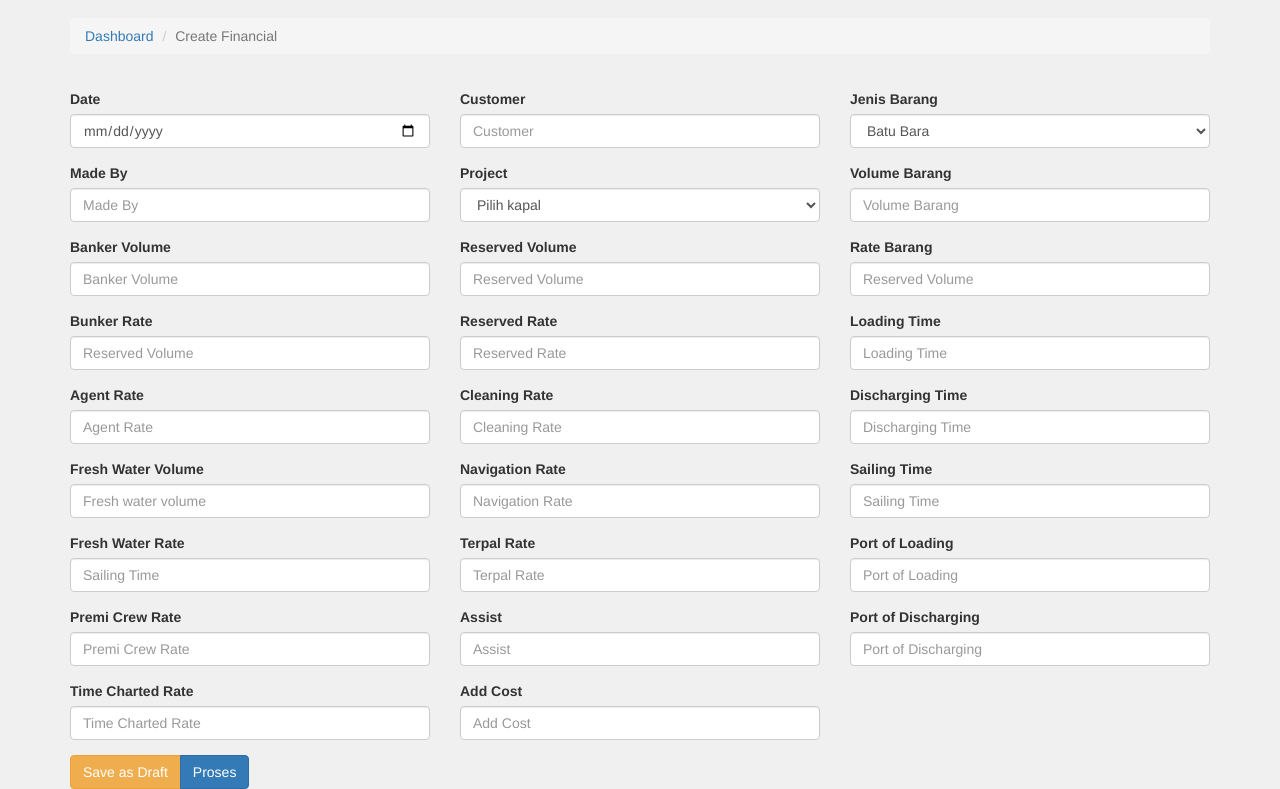
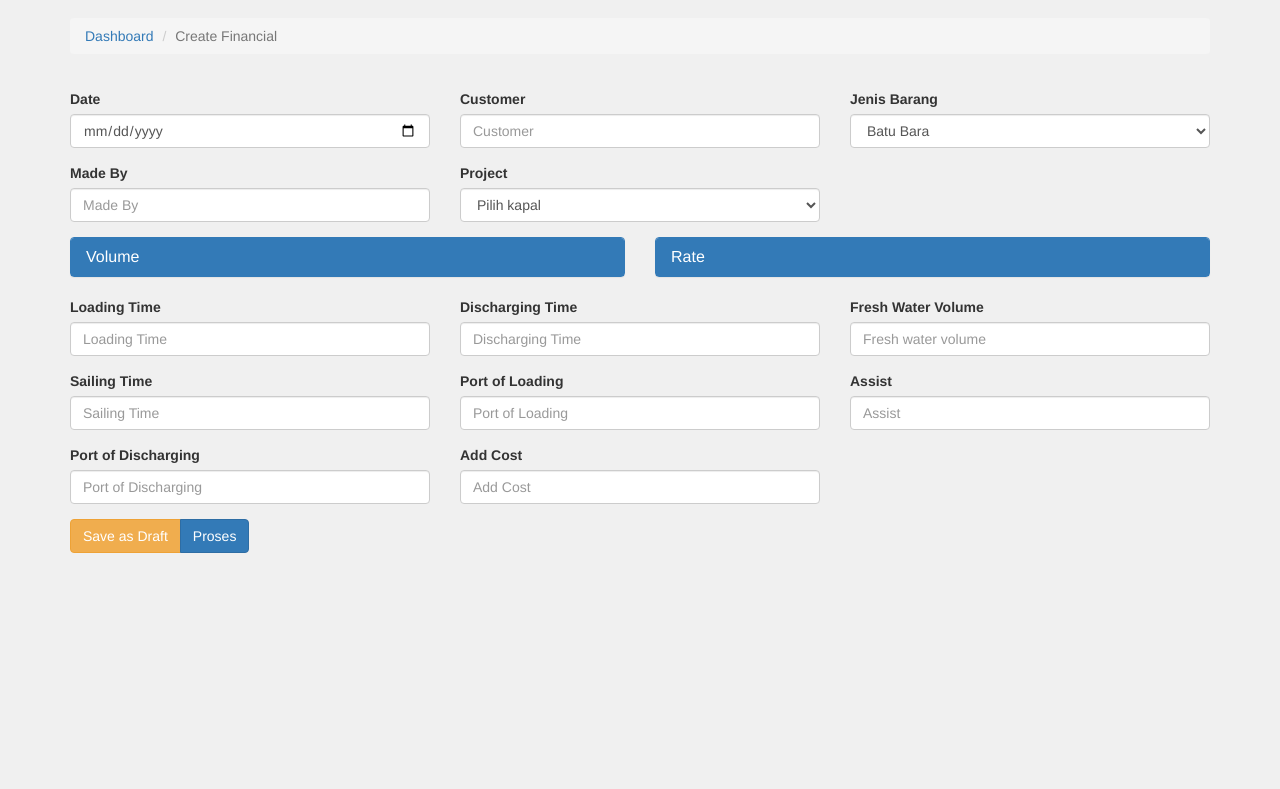
Before and after one commit to ganfadhil/jayamustika, a plain HTML site: page createfinancial.html in a window 1280 px wide. Shown: the part 54-843 px from the top of the page. After the commit the page ends 800 px from the top, so only its background shows below. Drawn offline with Linux system fonts and the light colour scheme.

Commit message:
memindah field ke accordion

```diff
--- a/createfinancial.html
+++ b/createfinancial.html
@@ -133,58 +133,91 @@
               </select>
             </div>
           </div>
-          <div class="col-lg-4 col-md-4 col-sm-6 col-xs-12">
+          <div class="col-lg-6 col-md-6 col-sm-6 col-xs-12">
+            <div class="panel-group" id="myaccordian">
+              <div class="panel panel-primary">
+                <div class="panel-heading">
+                  <h3 class="panel-title" data-target="#panel-1" data-toggle="collapse">Volume</h3>
+                </div>
+                <div class="panel-collapse collapse" id="panel-1">
+                  <div class="panel-body">
                     <div class="form-group">
                       <label for="volumeBarang">Volume Barang</label>
                       <input type="number" class="form-control" id="volumeBarang" placeholder="Volume Barang" required="required"/>
-            </div>
-          </div>
-          <div class="col-lg-4 col-md-4 col-sm-6 col-xs-12">
-            <div class="form-group">
+                    </div><div class="form-group">
                       <label for="bankerVolume">Banker Volume</label>
                       <input type="number" class="form-control" id="bankerVolume" placeholder="Banker Volume" required="required"/>
                     </div>
-          </div>
-          <div class="col-lg-4 col-md-4 col-sm-6 col-xs-12">
                     <div class="form-group">
                       <label for="reservedVolume">Reserved Volume</label>
                       <input type="number" class="form-control" id="reservedVolume" placeholder="Reserved Volume" required="required"/>
                     </div>
+                    <div class="form-group">
+                      <label for="freshWaterVolume">Fresh Water Volume</label>
+                      <input type="number" class="form-control" id="freshWaterVolume" placeholder="Fresh water volume" required="required"/>
                     </div>
-          <div class="col-lg-4 col-md-4 col-sm-6 col-xs-12">
+                  </div>
+                </div>
+              </div>
+            </div>
+          </div>
+          <div class="col-lg-6 col-md-6 col-sm-6 col-xs-12">
+            <div class="panel-group" id="myaccordian">
+              <div class="panel panel-primary">
+                <div class="panel-heading">
+                  <h3 class="panel-title" data-target="#panel-2" data-toggle="collapse">Rate</h3>
+                </div>
+                <div class="panel-collapse collapse" id="panel-2">
+                  <div class="panel-body">
                     <div class="form-group">
                       <label for="rateBarang">Rate Barang</label>
                       <input type="number" class="form-control" id="rateBarang" placeholder="Reserved Volume" required="required"/>
                     </div>
-          </div>
-          <div class="col-lg-4 col-md-4 col-sm-6 col-xs-12">
                     <div class="form-group">
                       <label for="bunkerRate">Bunker Rate</label>
                       <input type="number" class="form-control" id="bunkerRate" placeholder="Reserved Volume" required="required"/>
                     </div>
-          </div>
-          <div class="col-lg-4 col-md-4 col-sm-6 col-xs-12">
                     <div class="form-group">
                       <label for="reservedRate">Reserved Rate</label>
                       <input type="number" class="form-control" id="reservedRate" placeholder="Reserved Rate" required="required"/>
+                    </div>
+                    <div class="form-group">
+                      <label for="agentRate">Agent Rate</label>
+                      <input type="number" class="form-control" id="agentRate" placeholder="Agent Rate" required="required"/>
+                    </div>
+                    <div class="form-group">
+                        <label for="cleaningRate">Cleaning Rate</label>
+                        <input type="number" class="form-control" id="cleaningRate" placeholder="Cleaning Rate" required="required"/>
+                    </div>
+                    <div class="form-group">
+                      <label for="navigationRate">Navigation Rate</label>
+                      <input type="number" class="form-control" id="navigationRate" placeholder="Navigation Rate" required="required"/>
+                    </div>
+                    <div class="form-group">
+                      <label for="freshWaterRate">Fresh Water Rate</label>
+                      <input type="number" class="form-control" id="freshWaterRate" placeholder="Sailing Time" required="required"/>
+                    </div>
+                    <div class="form-group">
+                      <label for="terpalRate">Terpal Rate</label>
+                      <input type="number" class="form-control" id="terpalRate" placeholder="Terpal Rate" required="required"/>
+                    </div>
+                    <div class="form-group">
+                      <label for="premiCrewRate">Premi Crew Rate</label>
+                      <input type="number" class="form-control" id="premiCrewRate" placeholder="Premi Crew Rate" required="required"/>
+                    </div>
+                    <div class="form-group">
+                      <label for="timeChartedRate">Time Charted Rate</label>
+                      <input type="number" class="form-control" id="timeChartedRate" placeholder="Time Charted Rate" required="required"/>
+                    </div>
+                  </div>
+                </div>
+              </div>
             </div>
           </div>
           <div class="col-lg-4 col-md-4 col-sm-6 col-xs-12">
             <div class="form-group">
               <label for="loadingTime">Loading Time</label>
               <input type="number" class="form-control" id="loadingTime" placeholder="Loading Time" required="required"/>
-            </div>
-          </div>
-          <div class="col-lg-4 col-md-4 col-sm-6 col-xs-12">
-            <div class="form-group">
-              <label for="agentRate">Agent Rate</label>
-              <input type="number" class="form-control" id="agentRate" placeholder="Agent Rate" required="required"/>
-            </div>
-          </div>
-          <div class="col-lg-4 col-md-4 col-sm-6 col-xs-12">
-            <div class="form-group">
-              <label for="cleaningRate">Cleaning Rate</label>
-              <input type="number" class="form-control" id="cleaningRate" placeholder="Cleaning Rate" required="required"/>
             </div>
           </div>
           <div class="col-lg-4 col-md-4 col-sm-6 col-xs-12">
@@ -201,38 +234,14 @@
           </div>
           <div class="col-lg-4 col-md-4 col-sm-6 col-xs-12">
             <div class="form-group">
-              <label for="navigationRate">Navigation Rate</label>
-              <input type="number" class="form-control" id="navigationRate" placeholder="Navigation Rate" required="required"/>
-            </div>
-          </div>
-          <div class="col-lg-4 col-md-4 col-sm-6 col-xs-12">
-            <div class="form-group">
               <label for="sailingTime">Sailing Time</label>
               <input type="number" class="form-control" id="sailingTime" placeholder="Sailing Time" required="required"/>
             </div>
           </div>
           <div class="col-lg-4 col-md-4 col-sm-6 col-xs-12">
             <div class="form-group">
-              <label for="freshWaterRate">Fresh Water Rate</label>
-              <input type="number" class="form-control" id="freshWaterRate" placeholder="Sailing Time" required="required"/>
-            </div>
-          </div>
-          <div class="col-lg-4 col-md-4 col-sm-6 col-xs-12">
-            <div class="form-group">
-              <label for="terpalRate">Terpal Rate</label>
-              <input type="number" class="form-control" id="terpalRate" placeholder="Terpal Rate" required="required"/>
-            </div>
-          </div>
-          <div class="col-lg-4 col-md-4 col-sm-6 col-xs-12">
-            <div class="form-group">
               <label for="pol">Port of Loading</label>
               <input type="text" class="form-control" id="pol" placeholder="Port of Loading" required="required"/>
-            </div>
-          </div>
-          <div class="col-lg-4 col-md-4 col-sm-6 col-xs-12">
-            <div class="form-group">
-              <label for="premiCrewRate">Premi Crew Rate</label>
-              <input type="number" class="form-control" id="premiCrewRate" placeholder="Premi Crew Rate" required="required"/>
             </div>
           </div>
           <div class="col-lg-4 col-md-4 col-sm-6 col-xs-12">
@@ -245,12 +254,6 @@
             <div class="form-group">
               <label for="pod">Port of Discharging</label>
               <input type="text" class="form-control" id="pod" placeholder="Port of Discharging" required="required"/>
-            </div>
-          </div>
-          <div class="col-lg-4 col-md-4 col-sm-6 col-xs-12">
-            <div class="form-group">
-              <label for="timeChartedRate">Time Charted Rate</label>
-              <input type="number" class="form-control" id="timeChartedRate" placeholder="Time Charted Rate" required="required"/>
             </div>
           </div>
           <div class="col-lg-4 col-md-4 col-sm-6 col-xs-12">
```
Lines whose indentation alone changed are shown as unchanged.
